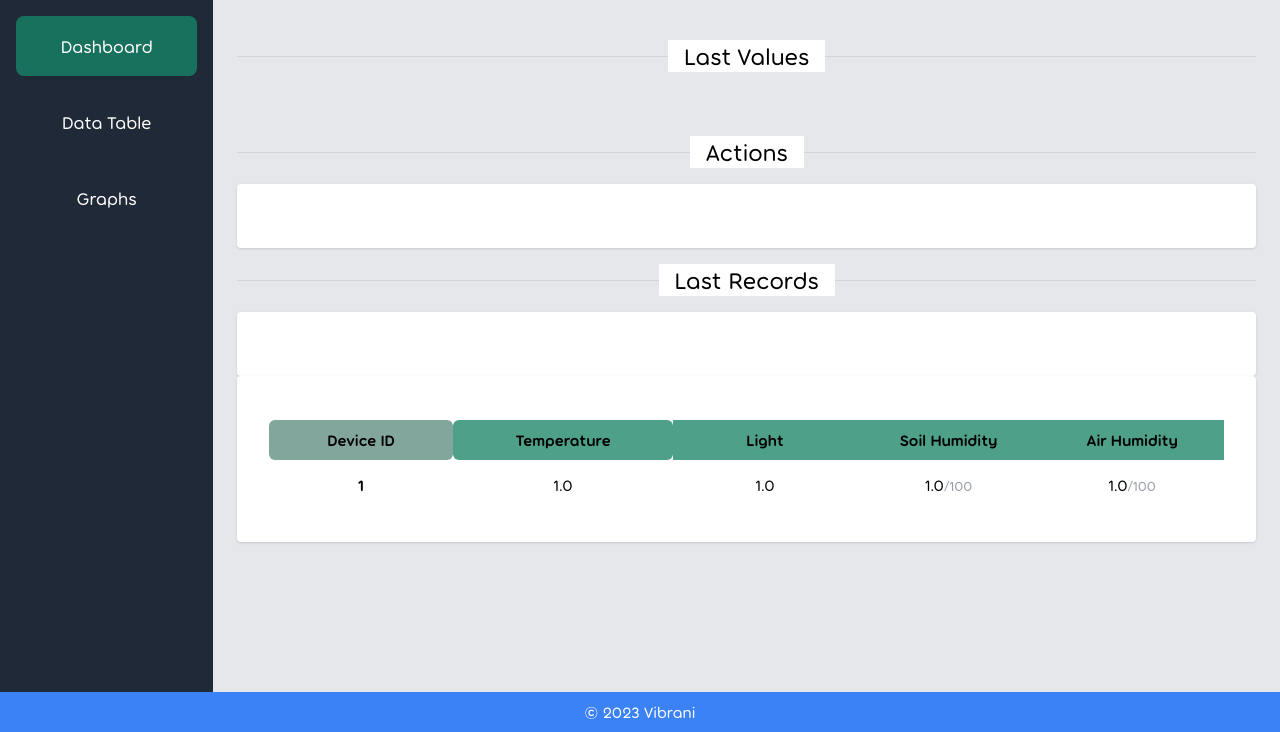
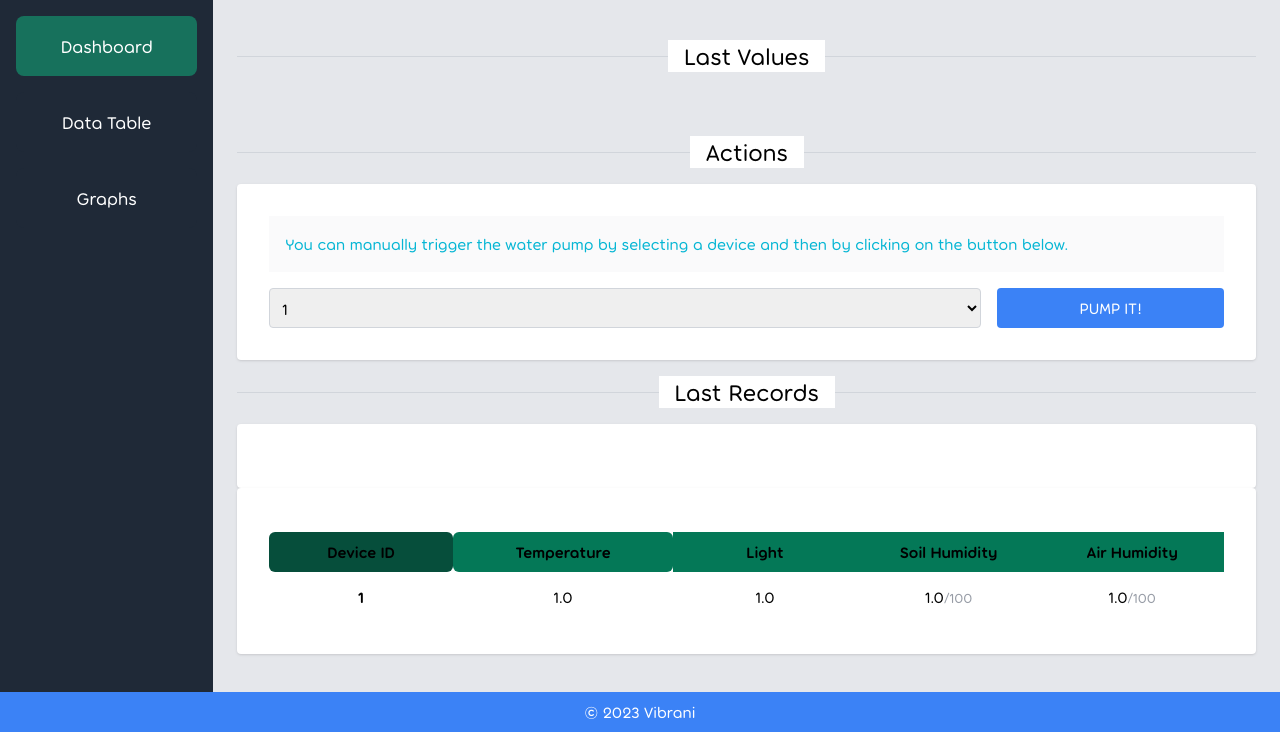
Before and after one commit to JoanPalau/hack-eps-2023-eurecat, a Flask app: page / in a window 1280 px wide. Shown: the part 68-800 px from the top of the page. Run offline with Flask 3, Linux system fonts and the light colour scheme; tables that the repository leaves empty hold one stand-in row (values such as "Sample post"); data that the repository does not hold is empty; some libraries are stand-ins or nearby versions.

Commit message:
Add actions, improve styles

```diff
--- a/backend/app/routes.py
+++ b/backend/app/routes.py
@@ -133,3 +133,15 @@ def last():
 def last_records():
     last_records = Data.query.order_by(Data.id.desc()).limit(10).all()
     return render_template('partials/last_records.html', last=last_records)
+
+
+@app.route('/partial/devices_select', methods=['GET'])
+def devices_select():
+    devices = Data.query.with_entities(Data.device_id).distinct()
+    return render_template('partials/devices_select.html', devices=devices)
+
+
+@app.route('/partial/pump', methods=['GET'])
+def pump():
+    return render_template('partials/notification.html',
+                           message='Pump correctly activated')
--- a/backend/app/templates/base.html
+++ b/backend/app/templates/base.html
@@ -7,6 +7,7 @@
     <link href="https://cdn.jsdelivr.net/npm/tailwindcss@2.2.19/dist/tailwind.min.css" rel="stylesheet">
     <script src="https://cdn.tailwindcss.com"></script>
     <script src="https://unpkg.com/htmx.org/dist/htmx.js"></script>
+    <script src="https://unpkg.com/htmx.org/dist/ext/remove-me.js"></script>
     <link href="{{url_for('static', filename='css/style.css')}}" rel="stylesheet">
     <link rel="stylesheet" href="https://cdnjs.cloudflare.com/ajax/libs/font-awesome/6.4.2/css/all.min.css" integrity="sha512-z3gLpd7yknf1YoNbCzqRKc4qyor8gaKU1qmn+CShxbuBusANI9QpRohGBreCFkKxLhei6S9CQXFEbbKuqLg0DA==" crossorigin="anonymous" referrerpolicy="no-referrer" />
     <script>
--- a/backend/app/templates/index.html
+++ b/backend/app/templates/index.html
@@ -28,6 +28,24 @@
             </div>
 
             <div class="bg-white p-8 rounded shadow">
+                <div class="bg-gray-200/20 p-4 mb-4 text-cyan-500">
+                    You can manually trigger the water pump by selecting a device
+                    and then by clicking on the button below.
+                </div>
+                <div class="grid grid-cols-4 gap-4">
+                    <!-- Select -->
+                    <select class="col-span-3 p-2 border border-gray-300 rounded" hx-get="/partial/devices_select" hx-trigger="load" hx-swap="innerHTML">
+                    </select>
+
+                    <!-- Button -->
+                    <button
+                        hx-get="/partial/pump"
+                        hx-trigger="click"
+                        hx-swap="innerHTML"
+                        hx-target="#notification"
+                        class="col-span-1 bg-blue-500 text-white p-2 rounded">PUMP IT!</button>
+                </div>
+
             </div>
 
             <div class="relative py-4">
@@ -45,4 +63,6 @@
             <!-- Main Content -->
             <div class="bg-white p-8 rounded shadow" hx-trigger="load, every 10s" hx-get="/partial/last_records" hx-swap="innerHTML">
             </div>
+            <div id="notification" hx-ext="remove-me">
+            </div>
             {% endblock %}
--- /dev/null
+++ b/backend/app/templates/partials/devices_select.html
@@ -0,0 +1,3 @@
+{% for device in devices %}
+<option value="{{device[0]}}">{{device[0]}}</option>
+{% endfor %}
--- a/backend/app/templates/partials/last_records.html
+++ b/backend/app/templates/partials/last_records.html
@@ -1,11 +1,11 @@
     <table class="table-fixed w-full border-separate border-spacing-y-3">
         <thead>
             <tr>
-                <th class="w-20 z-10 font-bold left-0 bg-emerald-900/50 rounded-md px-8 py-2">Device ID</th>
-                <th class="w-20 z-10 font-bold top-0 bg-emerald-700/70 md:w-24 left-0 rounded-md px-4 py-2">Temperature</th>
-                <th class="w-20 z-10 font-bold top-0 bg-emerald-700/70">Light</th>
-                <th class="w-20 z-10 font-bold top-0 bg-emerald-700/70">Soil Humidity</th>
-                <th class="w-20 z-10 font-bold top-0 bg-emerald-700/70">Air Humidity</th>
+                <th class="w-20 z-10 font-bold left-0 bg-emerald-900 rounded-md px-8 py-2">Device ID</th>
+                <th class="w-20 z-10 font-bold top-0 bg-emerald-700 md:w-24 left-0 rounded-md px-4 py-2">Temperature</th>
+                <th class="w-20 z-10 font-bold top-0 bg-emerald-700">Light</th>
+                <th class="w-20 z-10 font-bold top-0 bg-emerald-700">Soil Humidity</th>
+                <th class="w-20 z-10 font-bold top-0 bg-emerald-700">Air Humidity</th>
             </tr>
         </thead>
         <tbody>
```
Also changed, not shown: backend/app/templates/partials/last.html (+4 -4 lines), backend/app/templates/partials/notification.html (added, +9 -0 lines).
